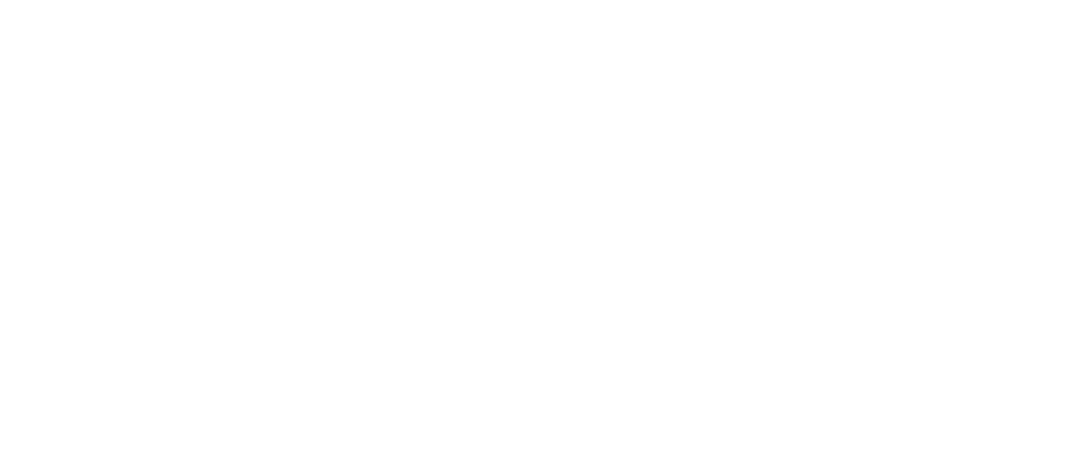
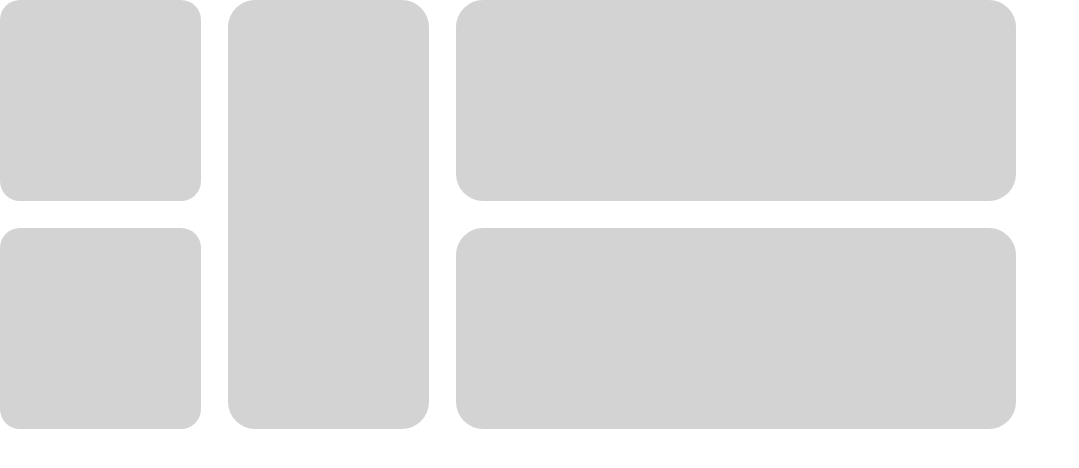
Before and after one commit to NeoBitose/Tugas-PWEBPR-C-3010, a plain HTML site: page index.html in a window 1280 px wide. Shown: the whole page, without its empty margins (0-1079 px from the left). Drawn offline with Linux system fonts and the light colour scheme.

Commit message:
feat(landing): add landing page and css

```diff
--- a/index.html
+++ b/index.html
@@ -7,6 +7,18 @@
   <link rel="stylesheet" href="style.css">
 </head>
 <body>
-
+  <div class="container">
+    <div class="flex-direct-row">
+      <div class="flex-direct-column">
+        <div class="box-kecil"></div>
+        <div class="box-kecil"></div>
+      </div>
+      <div class="box-tinggi"></div>
+    </div>
+    <div class="flex-direct-column">
+      <div class="box-panjang"></div>
+      <div class="box-panjang"></div>
+    </div>
+  </div>
 </body>
 </html>
--- a/style.css
+++ b/style.css
@@ -2,3 +2,41 @@
   padding: 0;
   margin: 0;
 }
+
+.container {
+  display: flex;
+  gap: 27px;
+}
+
+.flex-direct-column {
+  display: flex;
+  flex-direction: column;
+  gap: 27px;
+}
+
+.flex-direct-row{
+  display: flex;
+  flex-direction: row;
+  gap: 27px;
+}
+
+.box-kecil {
+  width: 201px;
+  height: 201px;
+  background-color: lightgray;
+  border-radius: 20px;
+}
+
+.box-tinggi {
+  width: 201px;
+  height: 429px;
+  border-radius: 27px;
+  background-color: lightgray;
+}
+
+.box-panjang {
+  width: 560px;
+  height: 201px;
+  background-color: lightgray;
+  border-radius: 27px;
+}
```
